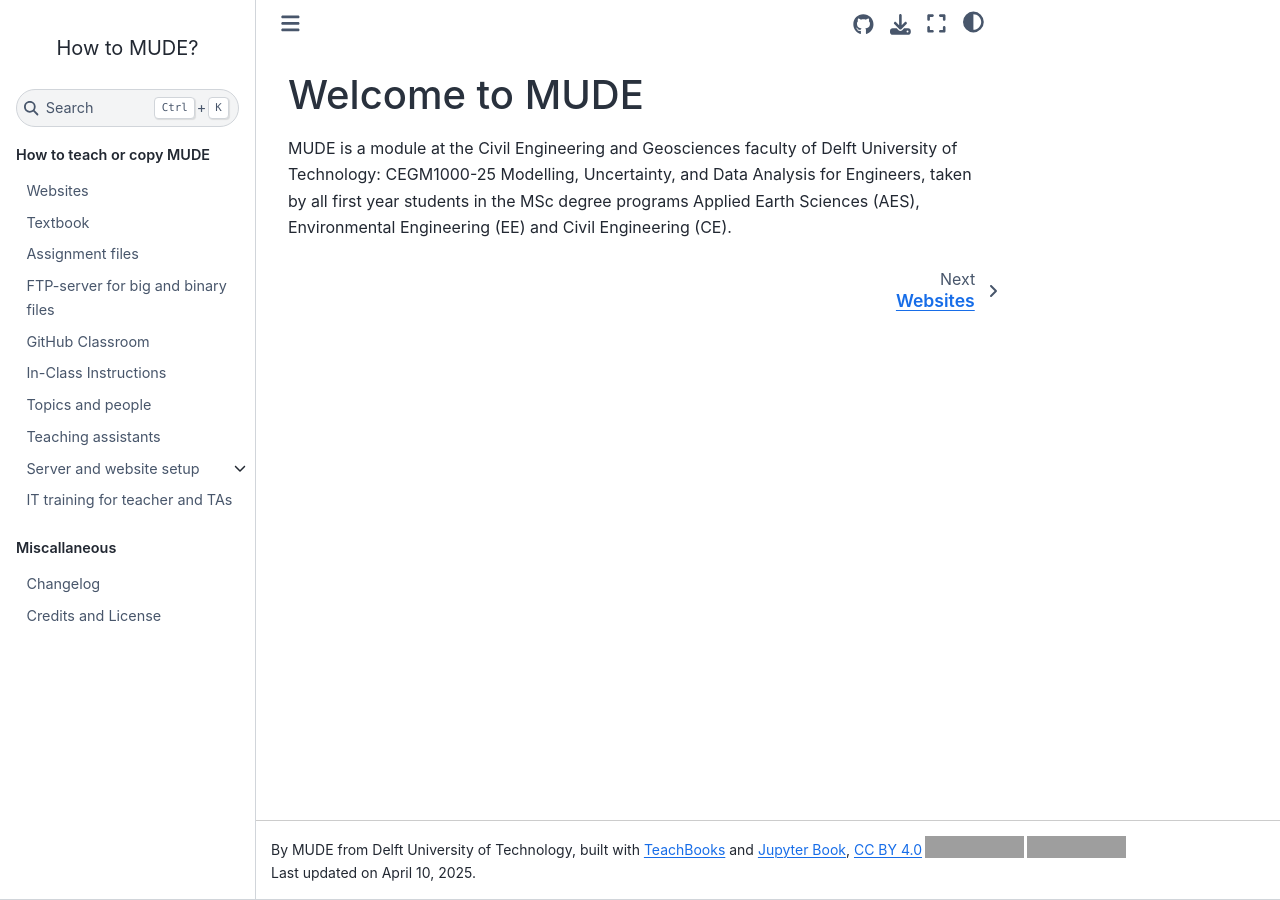
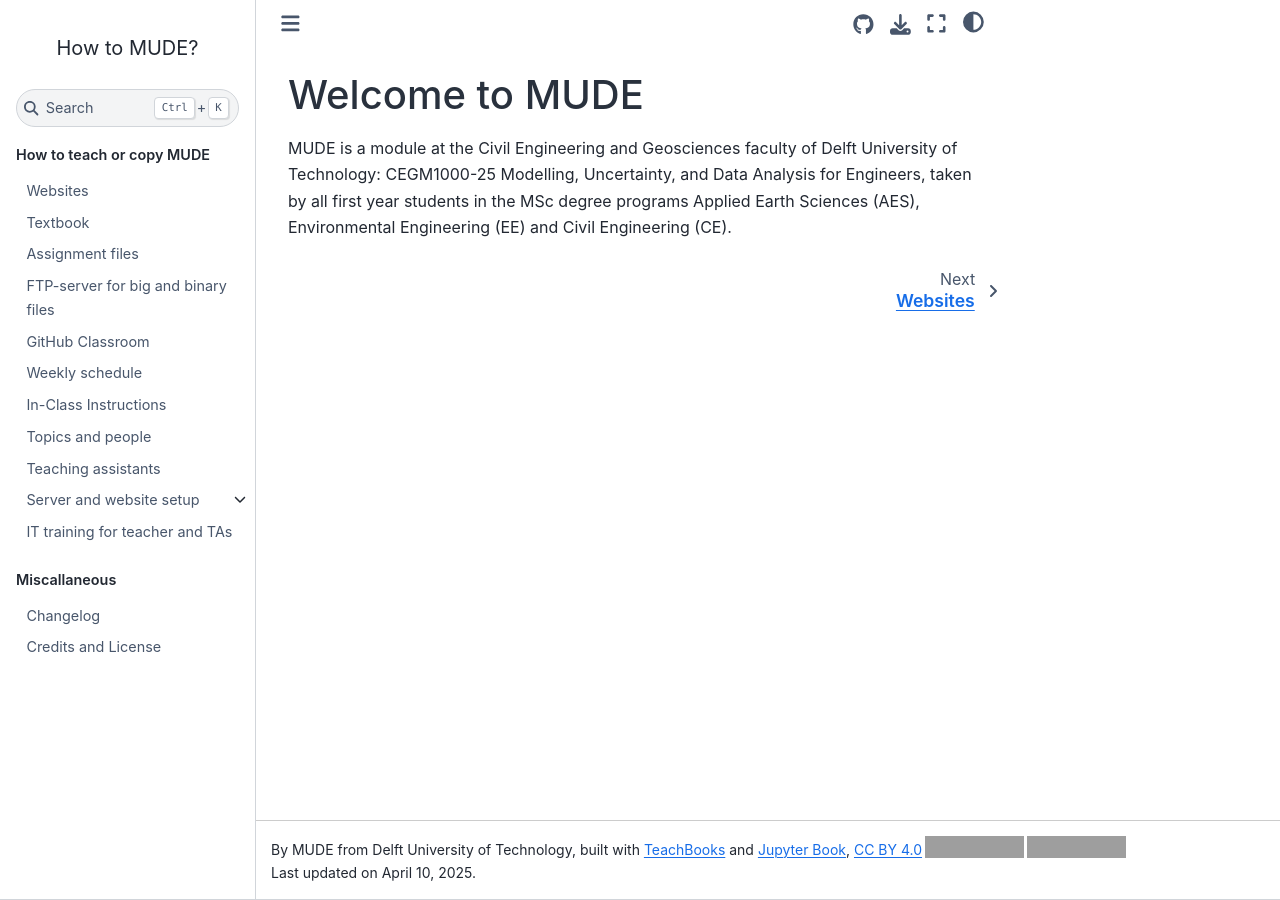
Before and after one commit to TUDelft-MUDE/teacher, a Jupyter Book: the page built from book/intro.md, in a window 1280 px wide. Built offline with Jupyter Book 1.0.4 settings and Sphinx 7.4.7 and the Sphinx Book theme 1.1.4, drawn with Linux system fonts in a browser that asks for light colours; comment, search, counter and statistics services are not loaded; grey boxes are pictures that could not be loaded.

Commit message:
Update _toc.yml

```diff
--- a/book/_toc.yml
+++ b/book/_toc.yml
@@ -9,6 +9,7 @@ parts:
     - file: assignment_repo.md
     - file: FTP.md
     - file: github-classroom.md
+    - file: schedule.md
     - file: in-class.md
     - file: topics_people.md
     - file: TAs.md
```
